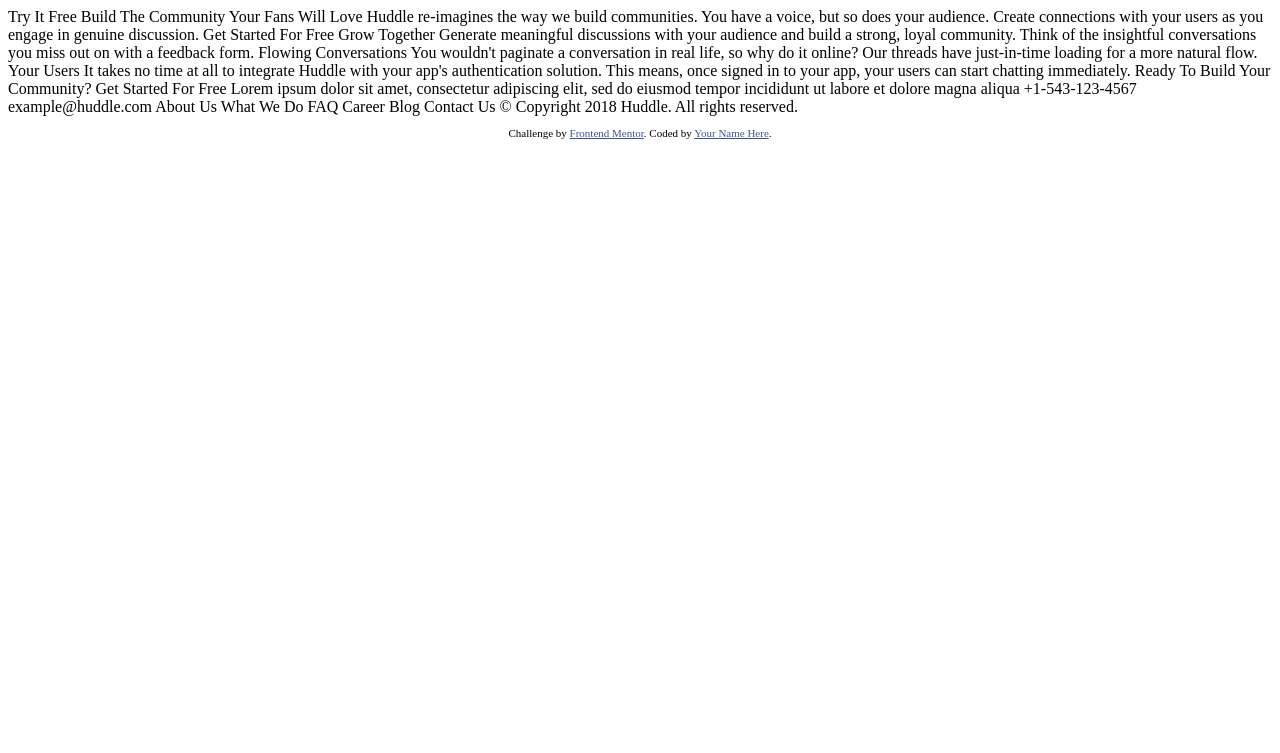
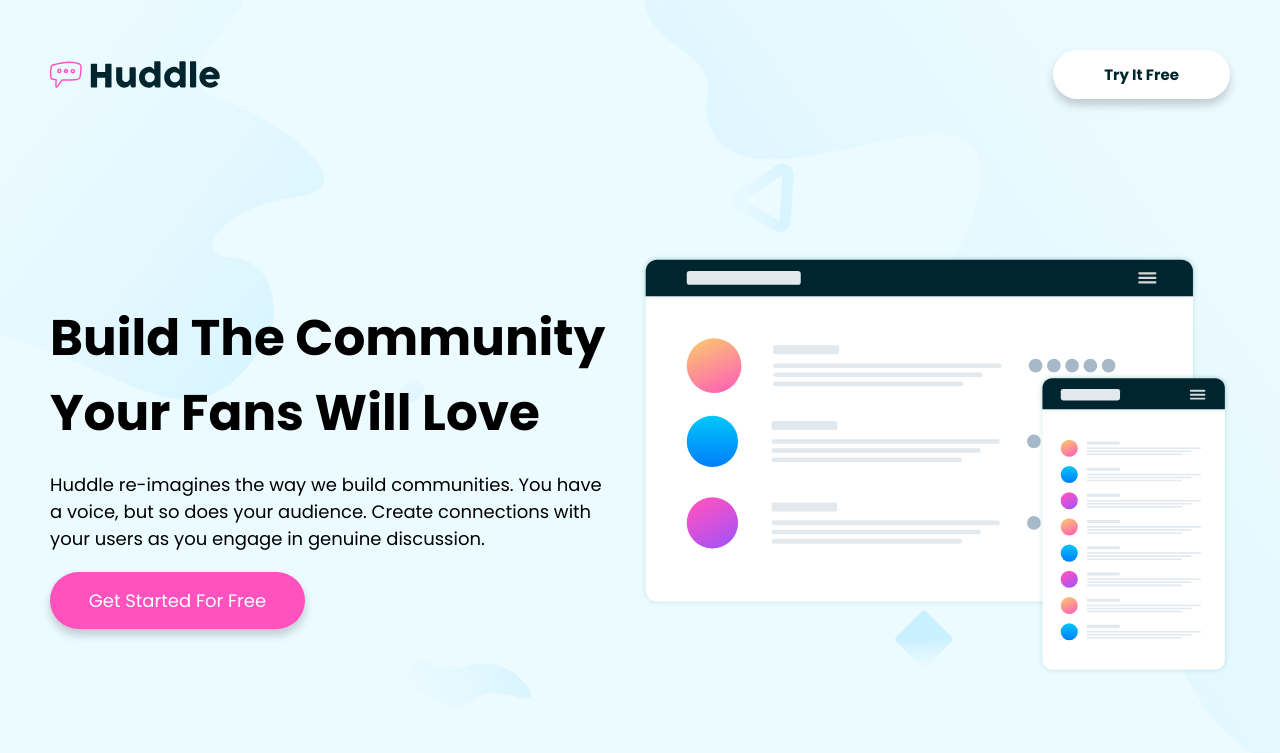
Before and after one commit to TheWindTraveler/Huddle-landing-page, a plain HTML site: page index.html in a window 1280 px wide. Drawn offline with Linux system fonts and the light colour scheme.

Commit message:
add: code structure, hero section completed

```diff
--- a/index.css
+++ b/index.css
@@ -1,3 +1,112 @@
+/* Varibles */
+:root{
+    --primary-color: hsl(193, 100%, 96%);
+    --pre-color: hsl(208, 11%, 55%);
+    --btn-color: hsl(322, 100%, 66%);
+    --secondary-color: hsl(192, 100%, 9%);
+    --general-font-size: 18px;
+    --heading-fonts: "Poppins", sans-serif;
+    --heading-fonts-weights: 600;
+    --body-and-cta: "Open Sans", sans-serif;
+    --body-and-cta-fonts-weights-1: 400;
+    --body-and-cta-fonts-weights-2: 700;
+}
+
+*{
+    margin: 0;
+    padding: 0;
+    box-sizing: border-box;
+    font-family: var(--heading-fonts);
+}
+
+/* Hero Section */
+.hero{
+    position: relative;
+    width: 100%;
+    height: 100vh;
+    background: url("./images/bg-hero-desktop.svg") var(--primary-color) no-repeat center/cover;
+    display: flex;
+    flex-direction: column;
+    justify-content: space-between;
+    padding: 50px;
+}
+
+/* Top Navbar */
+.hero__top{
+    display: flex;
+    align-items: center;
+    justify-content: space-between;
+    width: 100%;
+    margin-bottom: 80px;
+}
+
+/* Logo */
+.logo{
+    width: 170px;
+}
+
+.cta__btn{
+    background-color: white;
+    color: var(--secondary-color);
+    border: none;
+    padding: 13px;
+    border-radius: 50px;
+    box-shadow:0 6px 10px 0 rgba(0, 0, 0, 0.19);
+    font-size: 15px;
+    font-weight: var(--body-and-cta-fonts-weights-2);
+    width: 15%;
+    cursor: pointer;
+}
+
+.cta__btn:hover{
+    background-color: var(--btn-color);
+    color: white;
+}
+
+/* Hero Content */
+.hero__content{
+    display: flex;
+    justify-content: space-between;
+    align-items: center;
+    height: 100%;
+}
+
+.hero__text{
+    max-width: 48%;
+}
+
+.hero__text h1 {
+    font-size: 50px;
+    margin-bottom: 20px;
+}
+
+.hero__text p {
+    font-size: 18px;
+    margin-bottom: 20px;
+}
+
+.hero__image{
+    width: 50%;
+}
+
+.hero__btn{
+    background-color: var(--btn-color);
+    color: white;
+    border: none;
+    padding: 15px;
+    border-radius: 50px;
+    box-shadow: 0 6px 10px 0 rgba(0, 0, 0, 0.19);
+    font-size: 18px;
+    font-weight: var(--body-and-cta-fonts-weights-1);
+    width: 45%;
+    cursor: pointer;
+}
+
+.hero__btn:hover{
+    background-color: var(--secondary-color);
+}
+
+/* Attribution */
 .attribution {
     font-size: 11px;
     text-align: center;
--- a/index.html
+++ b/index.html
@@ -3,22 +3,42 @@
 <head>
   <meta charset="UTF-8">
   <meta name="viewport" content="width=device-width, initial-scale=1.0">
+  <link rel="preconnect" href="https://fonts.googleapis.com">
+  <link rel="preconnect" href="https://fonts.gstatic.com" crossorigin>
+  <link href="https://fonts.googleapis.com/css2?family=Open+Sans:ital,wght@0,300..800;1,300..800&family=Poppins:ital,wght@0,100;0,200;0,300;0,400;0,500;0,600;0,700;0,800;0,900;1,100;1,200;1,300;1,400;1,500;1,600;1,700;1,800;1,900&display=swap" rel="stylesheet">
   <link rel="icon" type="image/png" sizes="32x32" href="./images/favicon-32x32.png">
   <link rel="stylesheet" href="index.css">
   <title>Frontend Mentor | Huddle landing page with alternating feature blocks</title>
 </head>
 <body>
 
-  Try It Free
+  <section class="hero">
+    <!-- Top Navbar: Logo & Button -->
+     <div class="hero__top">
+      <img src="./images/logo.svg" alt="Huddle Logo" class="logo">
+      <button class="cta__btn">Try It Free</button>
+     </div>
 
-  Build The Community Your Fans Will Love
+     <!-- Hero content -->
+  <div class="hero__content">
+      <div class="hero__text">
+        <h1>  Build The Community Your Fans Will Love</h1>
+        <div class="hero__paragraph">
+          <p>Huddle re-imagines the way we build communities. You have a voice, but so does your audience.
+            Create connections with your users as you engage in genuine discussion.
+          </p>
+        </div>
+        <button class="hero__btn">Get Started For Free</button>
+      </div>
+      <img src="./images/illustration-mockups.svg" alt="Mobile app Mockup" class="hero__image">
+  </div>
+  </section>
 
-  Huddle re-imagines the way we build communities. You have a voice, but so does your audience.
-  Create connections with your users as you engage in genuine discussion.
 
-  Get Started For Free
 
-  Grow Together
+
+
+  <!-- Grow Together
 
   Generate meaningful discussions with your audience and build a strong, loyal community.
   Think of the insightful conversations you miss out on with a feedback form.
@@ -58,6 +78,6 @@
       Challenge by <a href="https://www.frontendmentor.io?ref=challenge" target="_blank">Frontend Mentor</a>.
       Coded by <a href="#">Your Name Here</a>.
     </p>
-  </footer>
+  </footer> -->
 </body>
 </html>
```
